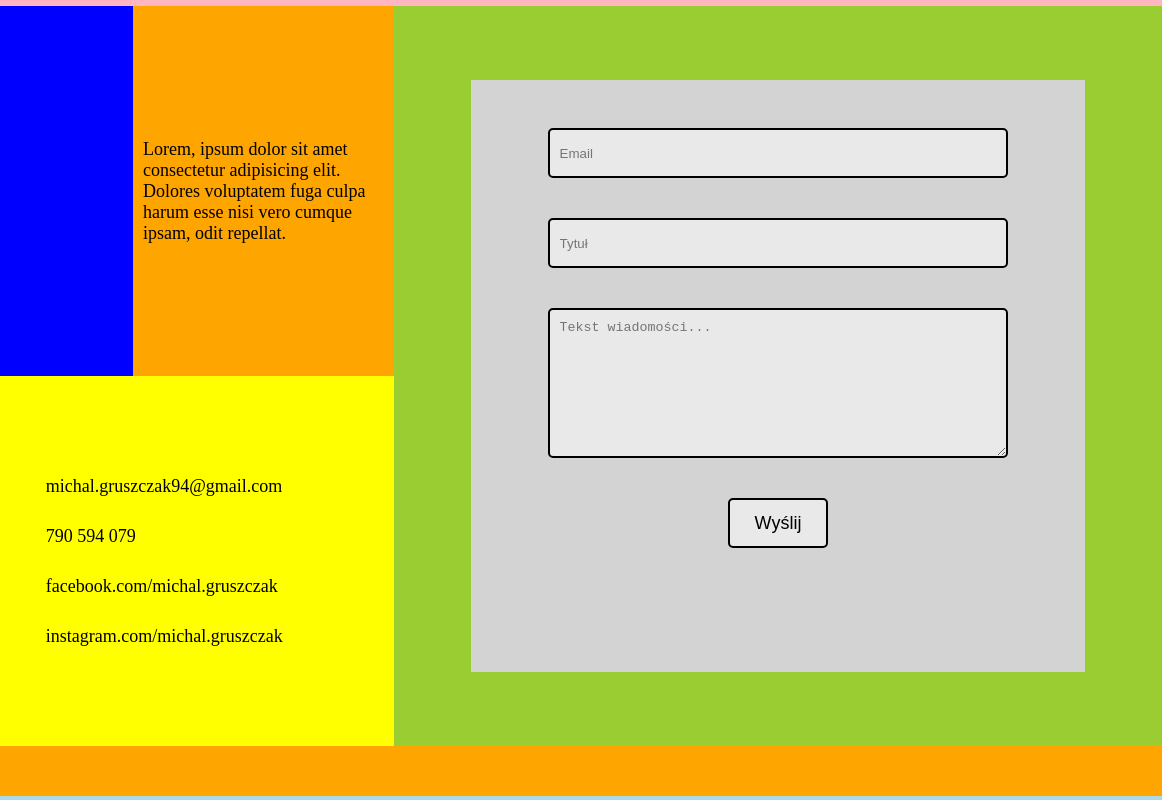
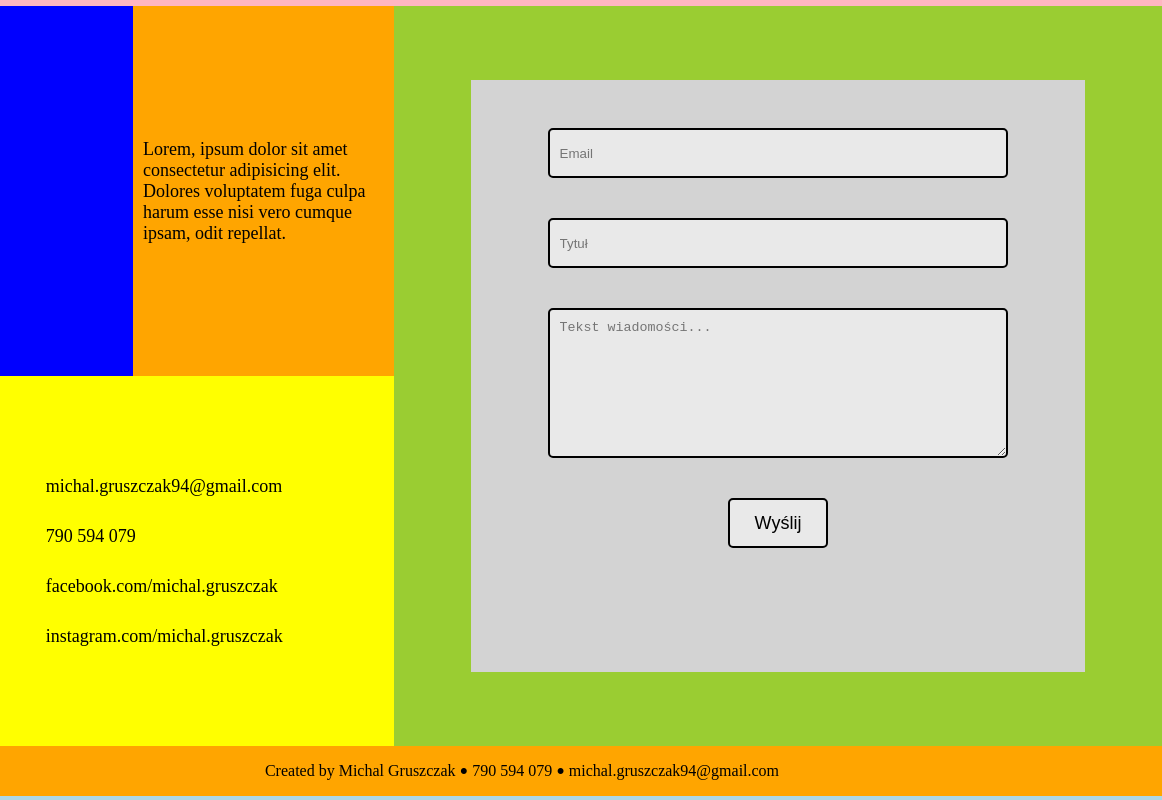
Before and after one commit to MichalGruszczak/TIME_FOR_INK_Landing-Page, a plain HTML site: page FRONTEND/index.html in a window 1280 px wide. Shown: the part 3254-4054 px from the top of the page, 118-1280 px from the left. Drawn offline with nearby package versions, Linux system fonts and the light colour scheme; some packages are replaced by stand-ins of ours; files that its build step writes are made by us from their sources; a script that the page names is missing.

Commit message:
Add Dev contact details to footer

```diff
--- a/FRONTEND/SASS/_footer.scss
+++ b/FRONTEND/SASS/_footer.scss
@@ -2,4 +2,19 @@
   width: 100%;
   height: 50px;
   background-color: orange;
+  @include div-center;
+
+  .footer__dot {
+    font-size: 50px;
+  }
+
+  .footer__text {
+    font-size: 16px;
+
+    a {
+      text-decoration: none;
+      color: black;
+      cursor: pointer;
+    }
+  }
 }
--- a/FRONTEND/SASS/_gallery.scss
+++ b/FRONTEND/SASS/_gallery.scss
@@ -16,6 +16,7 @@
     display: flex;
     flex-direction: column;
     border-bottom: 1px solid white;
+    margin-bottom: 10px;
 
     .gallery__item-img {
       position: relative;
--- a/FRONTEND/index.html
+++ b/FRONTEND/index.html
@@ -120,7 +120,13 @@
     <!-- Contact section end -->
 
 
-    <footer class='footer'></footer>
+    <footer class='footer'>
+       <span class="footer__text">Created by Michal Gruszczak</span>
+       <span class='footer__dot'>&#183</span>
+       <span class='footer__text'><a href="tel:790-594-70">790 594 079</a></span>
+       <span class='footer__dot'>&#183</span>
+       <span class='footer__text'><a href="mailto:michal.gruszczak94@gmail.com">michal.gruszczak94@gmail.com</a></span>
+    </footer>
     <script src="./index.js"></script>
     <script src="https://smtpjs.com/v3/smtp.js"></script>
     </script>
```
Also changed, not shown: FRONTEND/CSS/style.css, 1 other file.
